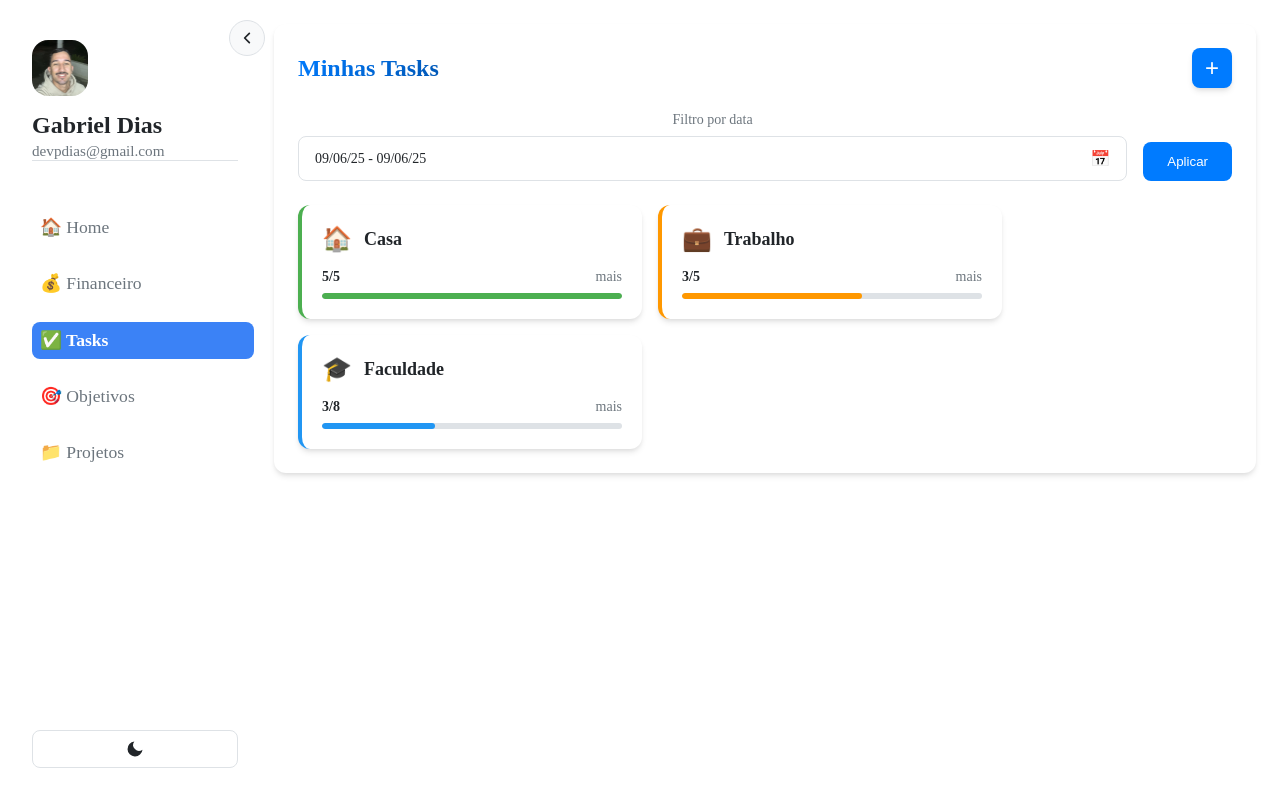
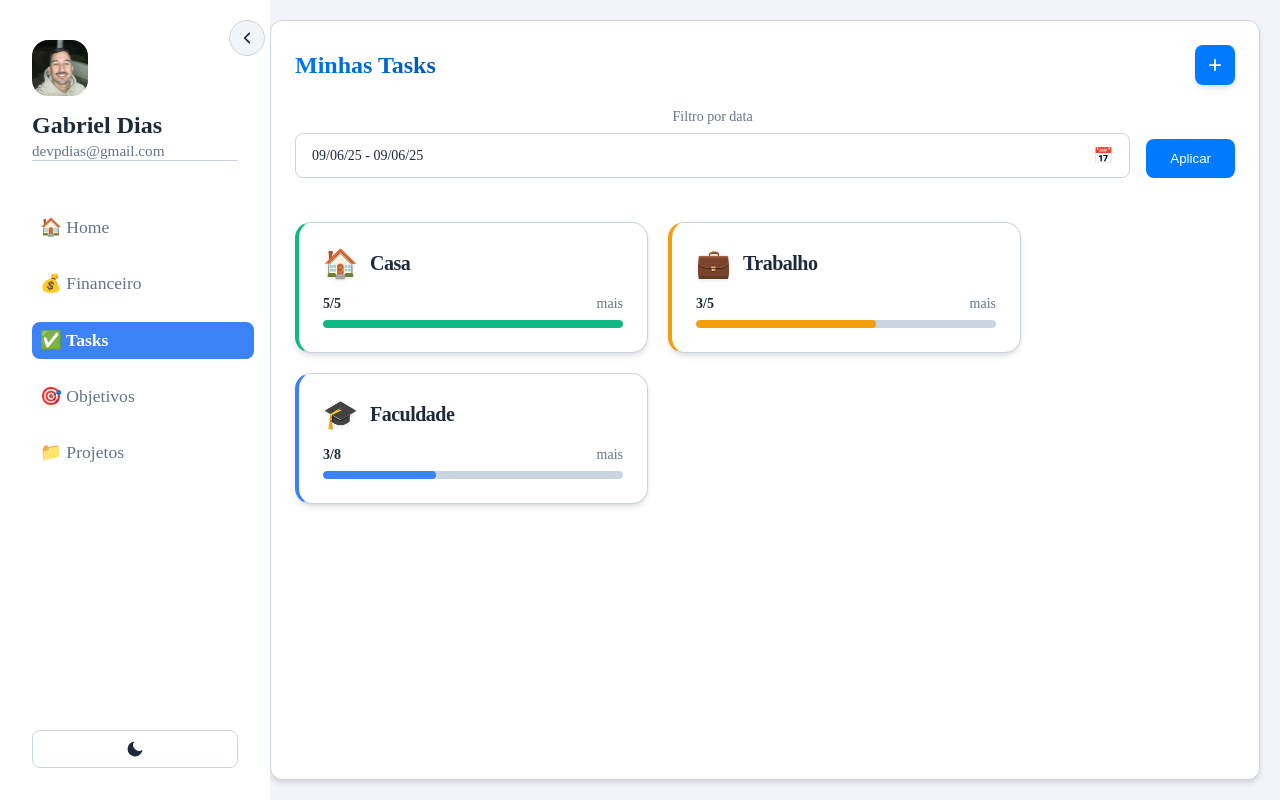
Before and after one commit to DiiasDev/dashboardRotina, a React (Create React App) app: page /Tasks in a window 1280 px wide. Built offline with nearby package versions, Linux system fonts and the light colour scheme; the HTML template or start-up script is replaced by a standard one.

Commit message:
Começo de adição de cabeçalho da página de tasks

```diff
--- a/src/Components/TasksComponent/styles.module.css
+++ b/src/Components/TasksComponent/styles.module.css
@@ -8,16 +8,18 @@
   width: 300px;
   flex-shrink: 0;
   background: var(--color-surface);
-  border-radius: 12px;
-  padding: 20px;
+  border-radius: 16px;
+  padding: 24px;
   box-shadow: var(--shadow-md);
-  transition: transform 0.2s, box-shadow 0.2s;
+  transition: all 0.2s ease;
   border-left: 4px solid;
+  border: 1px solid var(--color-border);
 }
 
 .cardTask:hover {
-  transform: translateY(-2px);
+  transform: translateY(-4px);
   box-shadow: var(--shadow-lg);
+  border-color: var(--color-text-secondary);
 }
 
 .cardContent {
@@ -33,14 +35,16 @@
 }
 
 .cardEmoji {
-  font-size: 1.5rem;
+  font-size: 1.75rem;
+  filter: drop-shadow(0 1px 2px rgba(0, 0, 0, 0.1));
 }
 
 .cardTitle {
   margin: 0;
-  font-size: 1.125rem;
-  font-weight: 600;
+  font-size: 1.25rem;
+  font-weight: 700;
   color: var(--color-text);
+  letter-spacing: -0.025em;
 }
 
 .cardProgress {
@@ -67,23 +71,43 @@
 
 .progressBar {
   width: 100%;
-  height: 6px;
+  height: 8px;
   background: var(--color-border);
-  border-radius: 3px;
+  border-radius: 4px;
   overflow: hidden;
+  position: relative;
 }
 
 .progressFill {
   height: 100%;
-  border-radius: 3px;
-  transition: width 0.3s ease;
+  border-radius: 4px;
+  transition: width 0.4s ease;
+  position: relative;
+  overflow: hidden;
+}
+
+.progressFill::after {
+  content: '';
+  position: absolute;
+  top: 0;
+  left: 0;
+  right: 0;
+  bottom: 0;
+  background: linear-gradient(90deg, transparent, rgba(255, 255, 255, 0.2), transparent);
+  animation: shine 2s infinite;
+}
+
+@keyframes shine {
+  0% { transform: translateX(-100%); }
+  50% { transform: translateX(100%); }
+  100% { transform: translateX(100%); }
 }
 
 .cardsRow {
   display: flex;
   flex-direction: row;
   flex-wrap: wrap;
-  gap: 16px;
+  gap: 20px;
   justify-content: flex-start;
 }
 
@@ -94,7 +118,8 @@
   }
 
   .cardTask {
-    padding: 12px;
+    width: 100%;
+    padding: 16px;
   }
 
   .cardEmoji {
@@ -104,4 +129,9 @@
   .cardTitle {
     font-size: 16px;
   }
+
+  .cardsRow {
+    flex-direction: column;
+    align-items: stretch;
+  }
 }
--- a/src/Components/TasksComponent/tasksComponent.tsx
+++ b/src/Components/TasksComponent/tasksComponent.tsx
@@ -9,7 +9,7 @@ export default function TasksComponent() {
             moreLabel: 'mais',
             emoji: '🏠',
             progress: 100, // 5/5 = 100%
-            color: '#4caf50'
+            color: '#10b981'
         },
         {
             titulo: 'Trabalho',
@@ -17,7 +17,7 @@ export default function TasksComponent() {
             moreLabel: 'mais',
             emoji: '💼',
             progress: 60, // 3/5 = 60%
-            color: '#ff9800'
+            color: '#f59e0b'
         },
         {
             titulo: 'Faculdade',
@@ -25,7 +25,7 @@ export default function TasksComponent() {
             moreLabel: 'mais',
             emoji: '🎓',
             progress: 37.5, // 3/8 = 37.5%
-            color: '#2196f3'
+            color: '#3b82f6'
         }
     ]
 
--- a/src/Pages/Tasks/styles.module.css
+++ b/src/Pages/Tasks/styles.module.css
@@ -8,11 +8,12 @@
 .pageContainer {
     position: relative;
     margin-left: 250px; /* Width of expanded sidebar */
-    padding: 1.5rem;
+    padding: 20px;
     height: 100vh;
     box-sizing: border-box;
     overflow-x: hidden;
     transition: margin-left 0.3s ease;
+    background-color: var(--color-bg-secondary);
 }
 
 /* Quando sidebar está colapsada */
@@ -21,12 +22,14 @@
 }
 
 .contentCard {
-    background: var(--color-surface);
+    background-color: var(--color-surface);
     border-radius: 12px;
     padding: 24px;
     box-shadow: var(--shadow-md);
+    border: 1px solid var(--color-border);
     width: 100%;
     box-sizing: border-box;
+    min-height: calc(100vh - 40px);
 }
 
 /* Estilos para dispositivos móveis */
@@ -50,8 +53,10 @@
     display: flex;
     flex-wrap: wrap;
     gap: 1rem;
+    margin-top: 24px;
 }
 
 .spacedContainer {
     margin-top: 1.5rem;
+    padding: 20px 0;
 }
--- a/src/styles/theme.css
+++ b/src/styles/theme.css
@@ -3,14 +3,14 @@
     --color-primary: #007bff;
     --color-primary-dark: #0056b3;
     --color-bg: #ffffff;
-    --color-bg-secondary: #f8f9fa;
+    --color-bg-secondary: #f1f5f9;
     --color-surface: #ffffff;
-    --color-text: #212529;
-    --color-text-secondary: #6c757d;
-    --color-border: #dee2e6;
+    --color-text: #1e293b;
+    --color-text-secondary: #64748b;
+    --color-border: #cbd5e1;
     --color-sidebar: #ffffff;
-    --color-text-sidebar: #212529;
-    --color-text-sidebar-secondary: #6c757d;
+    --color-text-sidebar: #1e293b;
+    --color-text-sidebar-secondary: #64748b;
 
     /* Card Colors */
     --color-card-tasks: #3b82f6;
```
